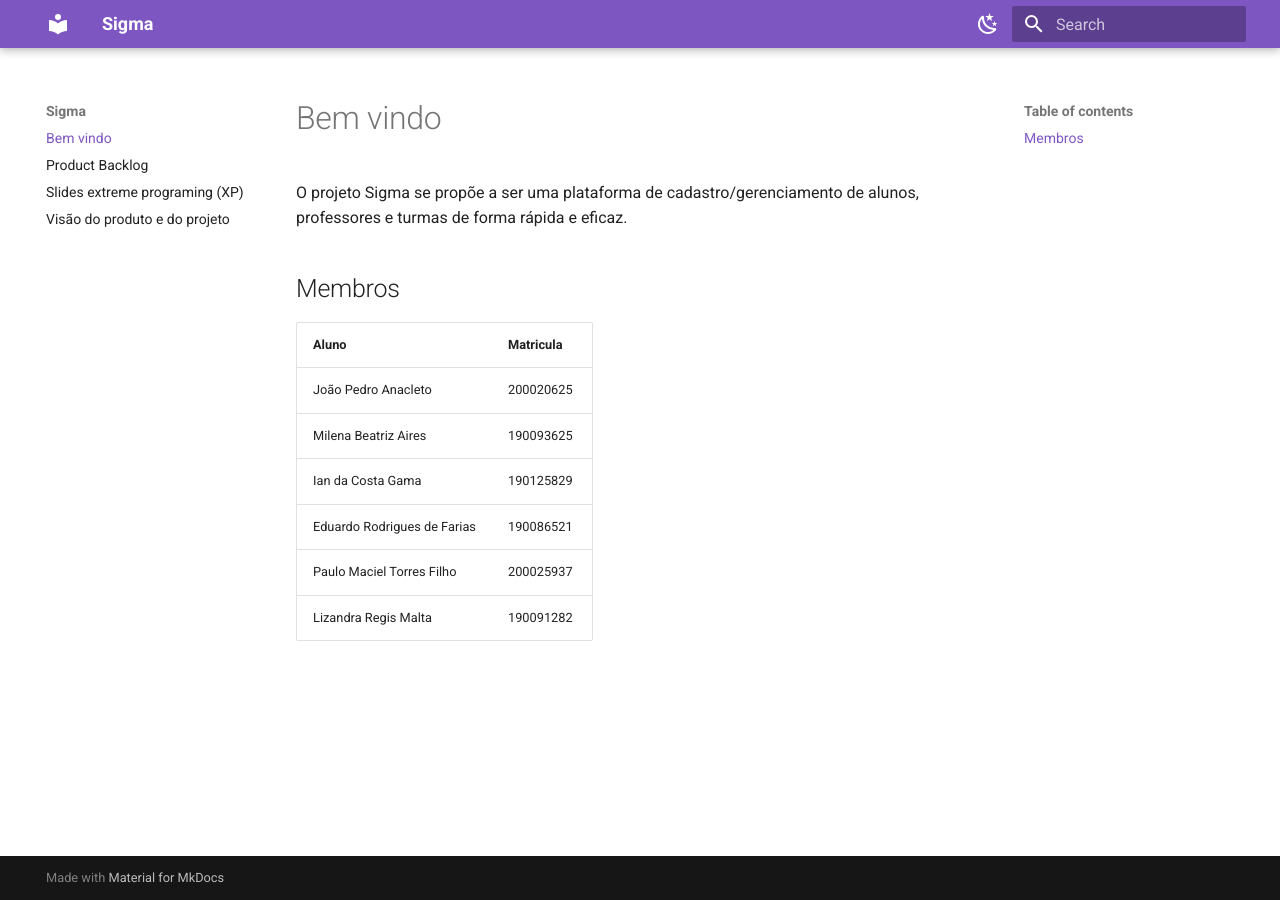
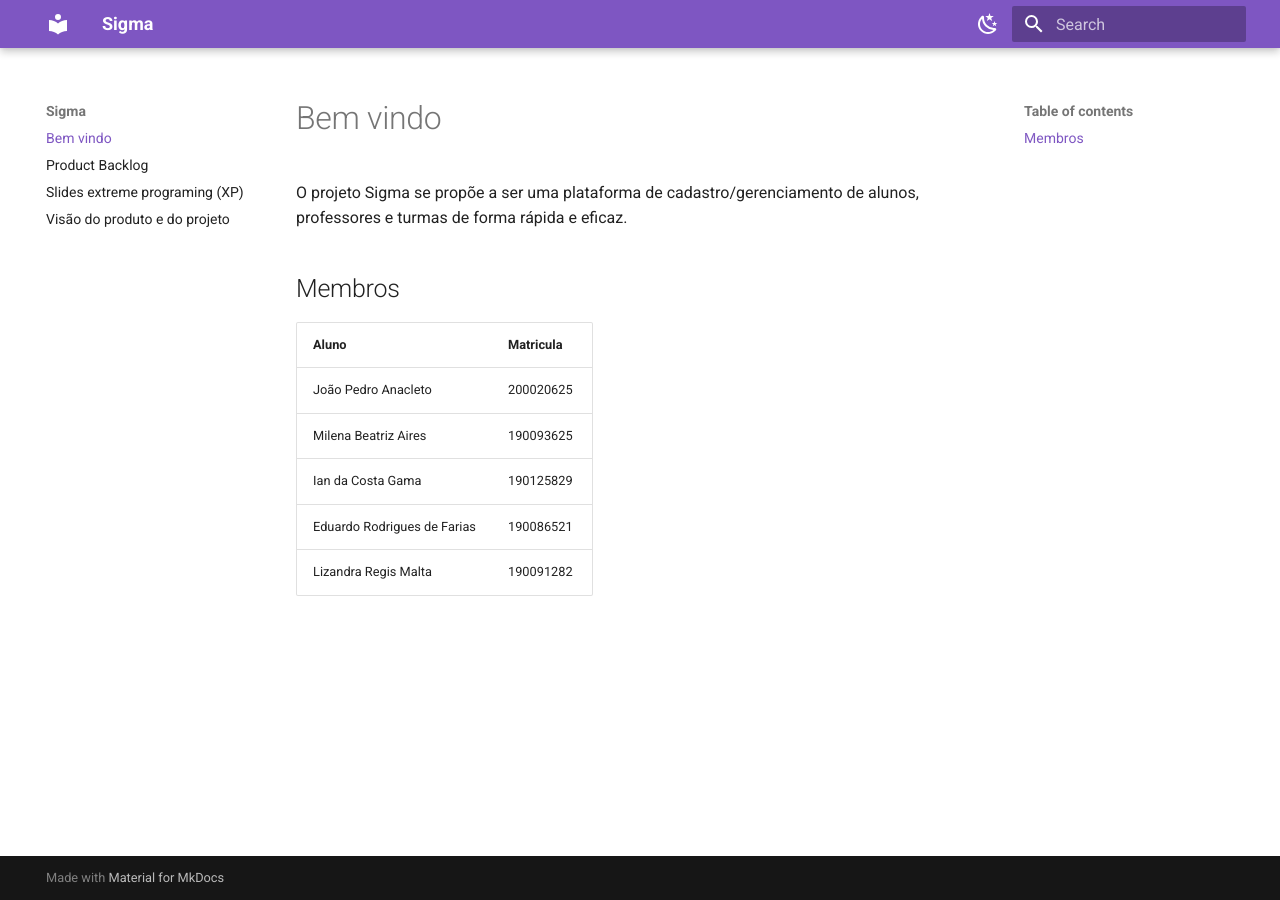
Before and after one commit to mdsreq-fga-unb/2022.2-Sigma, an MkDocs documentation site: the page built from docs/index.md, in a window 1280 px wide. Built offline with MkDocs 1.6.1 and Material for MkDocs 9.7.7, drawn with Linux system fonts in a browser that asks for light colours.

Commit message:
Update index.md

```diff
--- a/docs/index.md
+++ b/docs/index.md
@@ -10,5 +10,4 @@ O projeto Sigma se propõe a ser uma plataforma de cadastro/gerenciamento de alu
 | Milena Beatriz Aires        | 190093625 |
 | Ian da Costa Gama           | 190125829 |
 | Eduardo Rodrigues de Farias | 190086521 |
-| Paulo Maciel Torres Filho   | 200025937 |
 | Lizandra Regis Malta        | 190091282 |
```
